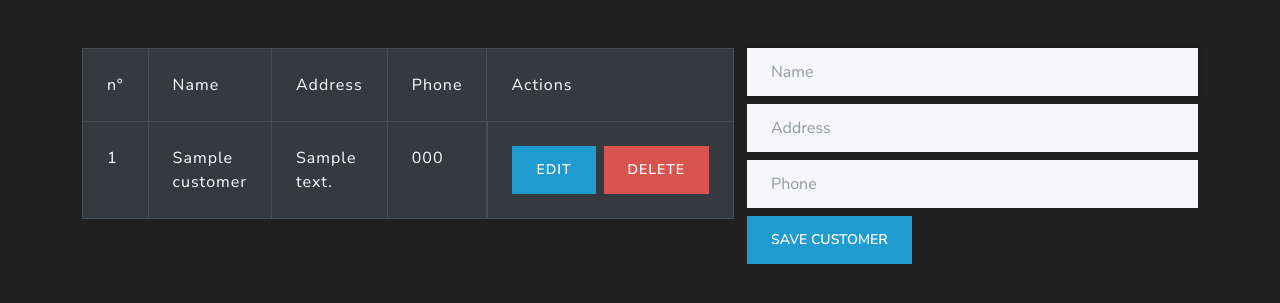
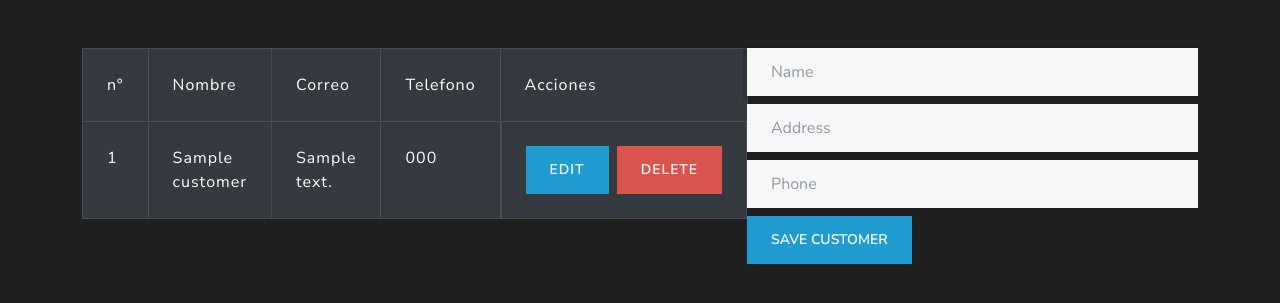
Before and after one commit to AmaruSegovia/SQLNodeJS, a Node server app: template src/views/customers.ejs in a window 1280 px wide. Shown: the part 88-391 px from the top of the page. Run offline with Node 20, Linux system fonts and the light colour scheme; the template is opened without the code that fills it: most values are stand-ins (such as "Sample title", 1, 10 or a date in 2020).

Commit message:
Update customers.ejs

```diff
--- a/src/views/customers.ejs
+++ b/src/views/customers.ejs
@@ -7,10 +7,10 @@
         <thead>
           <tr>
             <td>n°</td>
-            <td>Name</td>
-            <td>Address</td>
-            <td>Phone</td>
-            <td>Actions</td>
+            <td>Nombre</td>
+            <td>Correo</td>
+            <td>Telefono</td>
+            <td>Acciones</td>
           </tr>
         </thead>
         <tbody>
```
